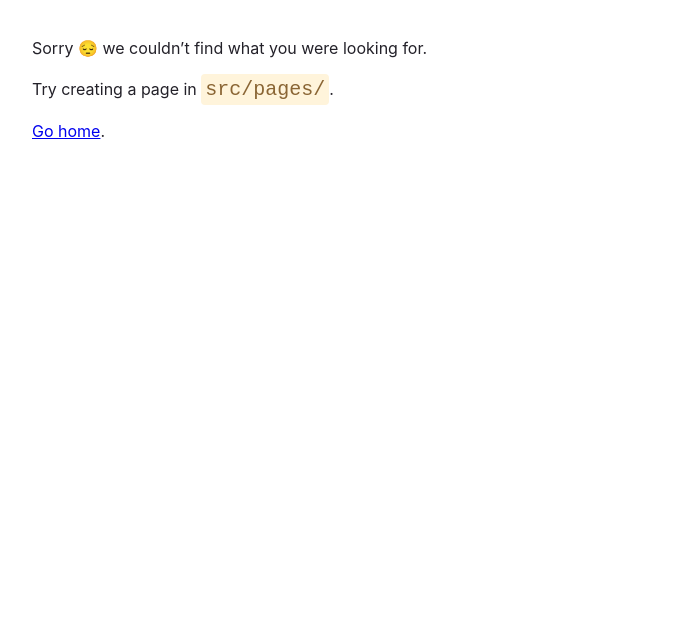
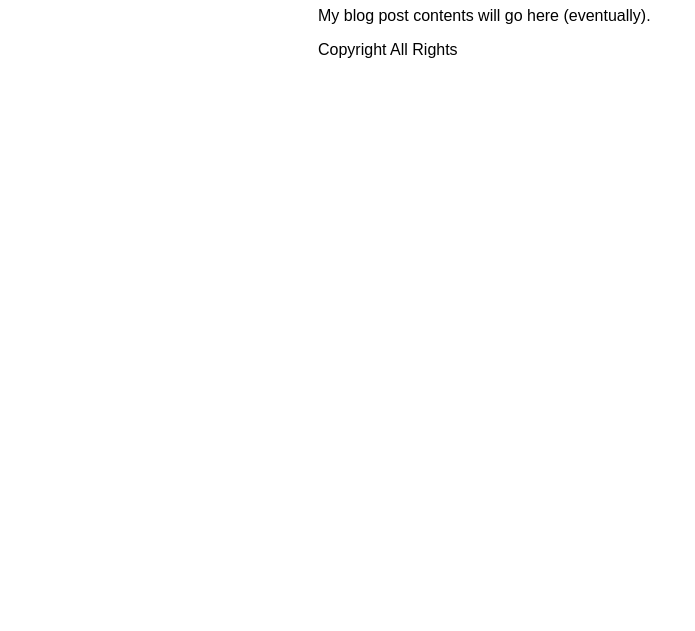
Before and after one commit to leehaneul623/my-blog-2022-05-31, a Gatsby site: page /blog/mdx.slug in a window 1280 px wide. Before the commit this address had no page. Shown: the part 169-800 px from the top of the page, without its empty margins (72-767 px from the left). Built offline with nearby package versions, Linux system fonts and the light colour scheme; Gatsby itself is replaced by a stand-in of ours.

Commit message:
블로그 포스트 페이지 추가

```diff
--- a/src/pages/blog.js
+++ b/src/pages/blog/index.js
@@ -1,7 +1,7 @@
 import { graphql, useStaticQuery } from "gatsby";
 import React from "react";
 import { MDXRenderer } from "gatsby-plugin-mdx";
-import Layout from "../components/layout";
+import Layout from "../../components/layout";
 
 function BlogPage() {
   const data = useStaticQuery(graphql`
--- /dev/null
+++ b/src/pages/blog/mdx.slug.js
@@ -0,0 +1,10 @@
+import React from "react";
+import Layout from "../../components/layout";
+const BlogPost = () => {
+  return (
+    <Layout pageTitle="Super Cool Blog Posts">
+      <p>My blog post contents will go here (eventually).</p>
+    </Layout>
+  );
+};
+export default BlogPost;
```
Also changed, not shown: 1 other file.
